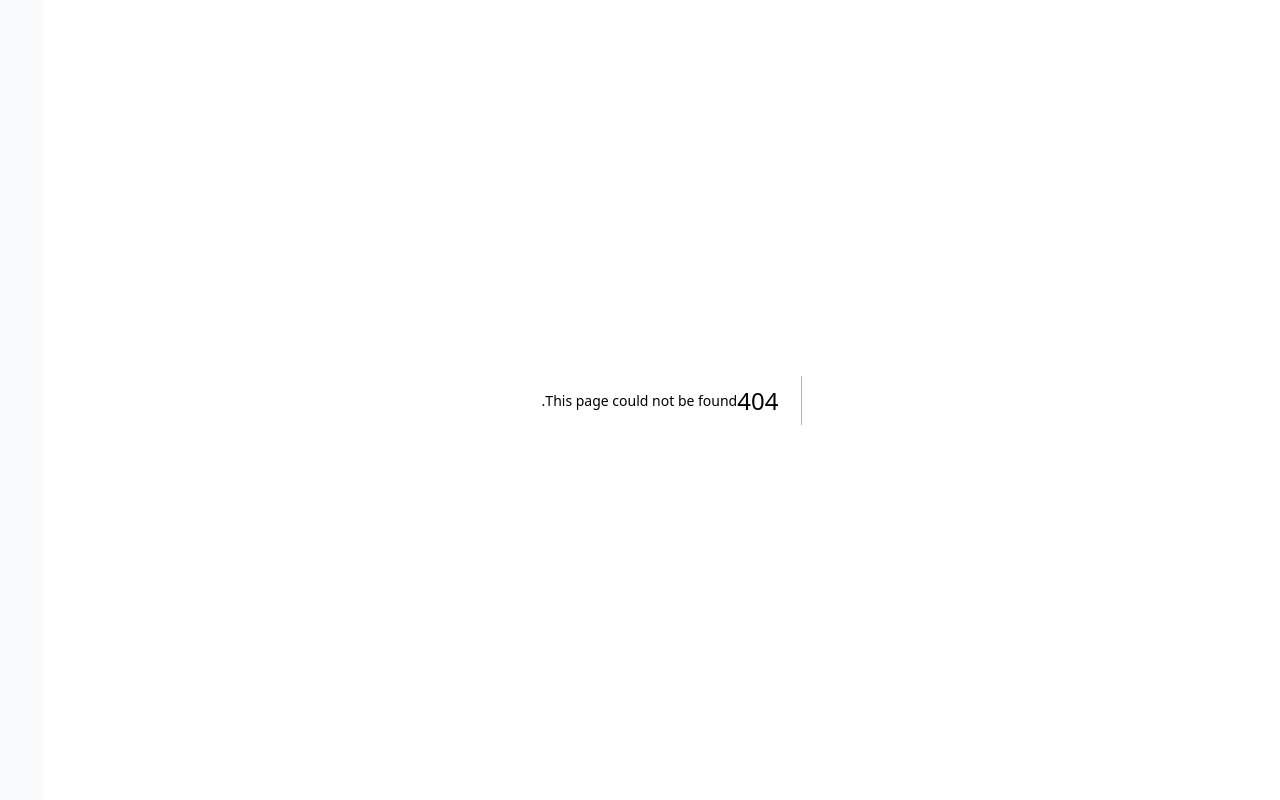
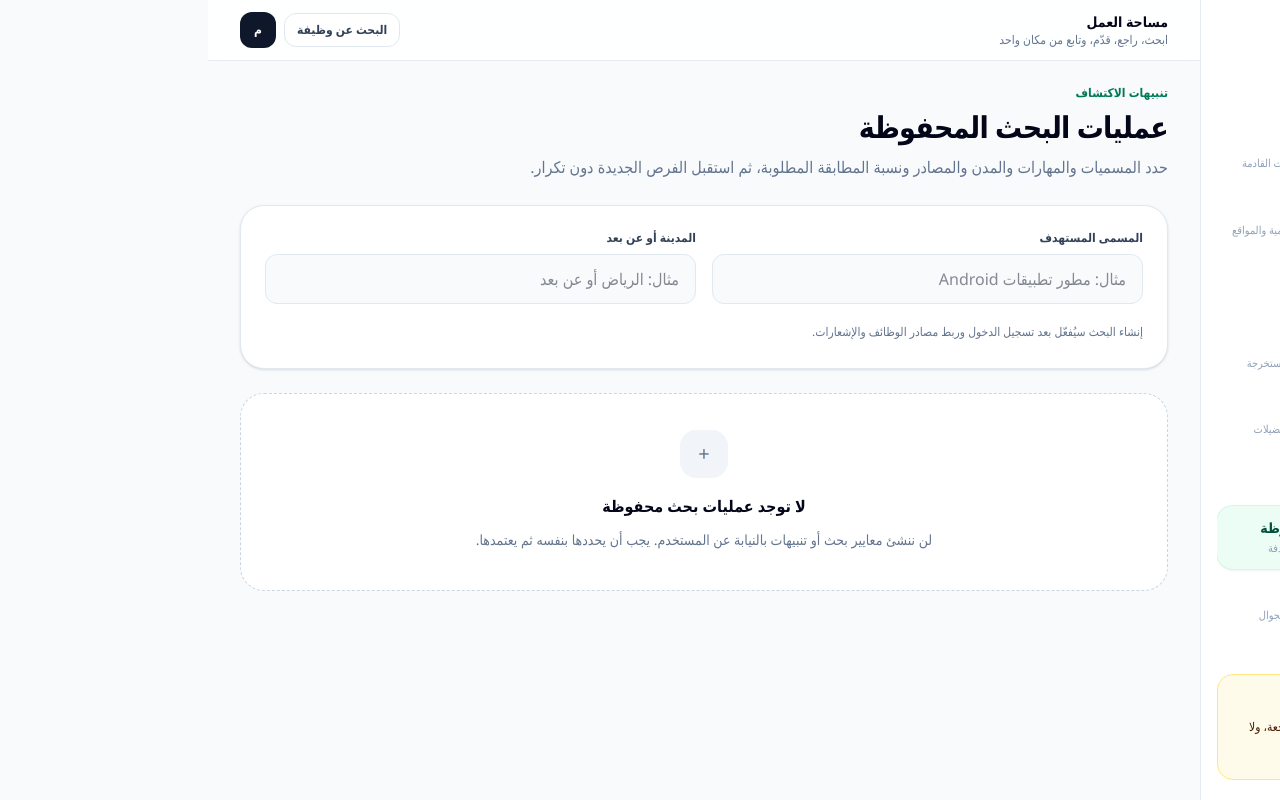
Before and after one commit to Mohammed-3bgarino0-lgtm/job-tracker-platform, a Next.js app in the folder apps/web/: page /searches in a window 1280 px wide. Before the commit this address had no page. Built offline with nearby package versions, Linux system fonts and the light colour scheme.

Commit message:
Add saved searches page shell

```diff
--- /dev/null
+++ b/apps/web/src/app/(workspace)/searches/page.tsx
@@ -0,0 +1,47 @@
+import { EmptyState } from '@/components/ui/EmptyState';
+import { PageHeader } from '@/components/ui/PageHeader';
+
+export default function SearchesPage() {
+  return (
+    <>
+      <PageHeader
+        eyebrow="تنبيهات الاكتشاف"
+        title="عمليات البحث المحفوظة"
+        description="حدد المسميات والمهارات والمدن والمصادر ونسبة المطابقة المطلوبة، ثم استقبل الفرص الجديدة دون تكرار."
+      />
+
+      <section className="rounded-3xl border border-slate-200 bg-white p-5 shadow-sm md:p-6">
+        <div className="grid gap-4 md:grid-cols-2">
+          <label>
+            <span className="mb-2 block text-xs font-black text-slate-700">المسمى المستهدف</span>
+            <input
+              type="text"
+              disabled
+              placeholder="مثال: مطور تطبيقات Android"
+              className="w-full rounded-xl border border-slate-200 bg-slate-50 px-4 py-3 text-sm"
+            />
+          </label>
+          <label>
+            <span className="mb-2 block text-xs font-black text-slate-700">المدينة أو عن بعد</span>
+            <input
+              type="text"
+              disabled
+              placeholder="مثال: الرياض أو عن بعد"
+              className="w-full rounded-xl border border-slate-200 bg-slate-50 px-4 py-3 text-sm"
+            />
+          </label>
+        </div>
+        <p className="mt-4 text-xs leading-6 text-slate-500">
+          إنشاء البحث سيُفعّل بعد تسجيل الدخول وربط مصادر الوظائف والإشعارات.
+        </p>
+      </section>
+
+      <section className="mt-6">
+        <EmptyState
+          title="لا توجد عمليات بحث محفوظة"
+          description="لن ننشئ معايير بحث أو تنبيهات بالنيابة عن المستخدم. يجب أن يحددها بنفسه ثم يعتمدها."
+        />
+      </section>
+    </>
+  );
+}
```
